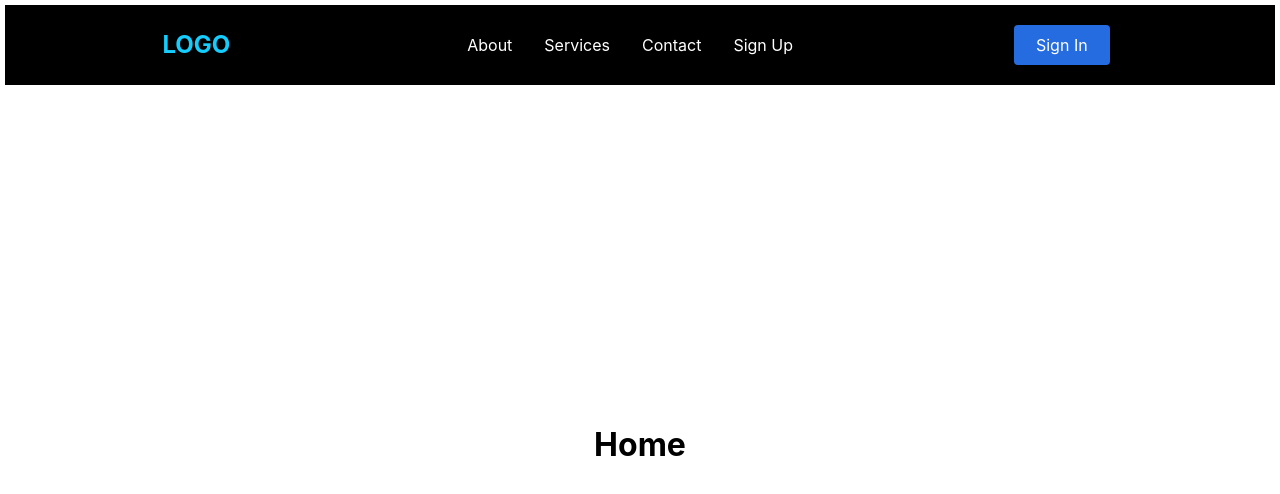
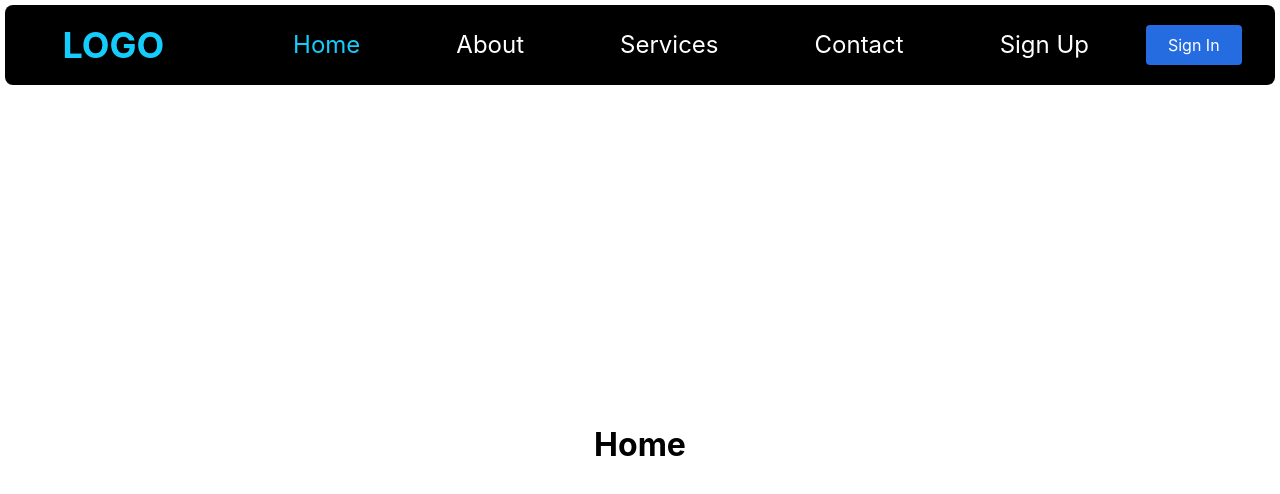
Before and after one commit to Tmumtaz/O-Slot-Rebase, a React (Create React App) app: page / in a window 1280 px wide. Shown: the top 494 px of the page. Built offline with nearby package versions, Linux system fonts and the light colour scheme.

Commit message:
navbar styling

```diff
--- a/src/Components/NavBar/NavBarElements.js
+++ b/src/Components/NavBar/NavBarElements.js
@@ -7,8 +7,9 @@ export const Nav = styled.nav`
     height:80px;
     display:flex;
     justify-content: space-between;
-    padding: 0.5rem calc((100vw - 1000px) / 2);
-    z-index: 10;
+    padding: 0.5rem  ;
+    z-index: 1;
+    border-radius: 8px;
 `
 
 export const NavLink = styled(Link)`
@@ -16,12 +17,22 @@ export const NavLink = styled(Link)`
     display:flex;
     align-items: center;
     text-decoration: none;
-    padding: 0 1rem;
+    padding: 0 3rem;
     height: 100%;
     cursor: pointer;
+    font-size: 1.5rem;
 
     &.active {
         color: #15cdfc;
+        transition: all 0.3s ease-in-out;
+    }
+
+    &:hover {
+        transition: all 0.5s ease-in-out;
+        background: #9e9d9d;
+        color: #010606;
+        border-radius: 8px;
+        height: 80%;
     }
 `
 
@@ -43,7 +54,7 @@ export const Bars = styled(FaBars)`
 export const NavMenu = styled.div`
     display: flex;
     align-items: center;
-    ${'' /* margin-right: -24px; */}
+    margin-right: -24px;
 
     margin-right: 24px
 
--- a/src/Components/NavBar/Navbar.js
+++ b/src/Components/NavBar/Navbar.js
@@ -1,5 +1,6 @@
 import React from "react";
 import { Nav, NavLink, Bars, NavMenu, NavBtn, NavBtnLink } from './NavBarElements'
+import { FaInfoCircle } from 'react-icons/fa'
 
 const Navbar = () => {
   return (
@@ -10,6 +11,9 @@ const Navbar = () => {
             </NavLink>
             <Bars />
             <NavMenu>
+                <NavLink to="/" activeStyle>
+                    Home
+                </NavLink>
                 <NavLink to="/about" activeStyle>
                     About
                 </NavLink>
```
